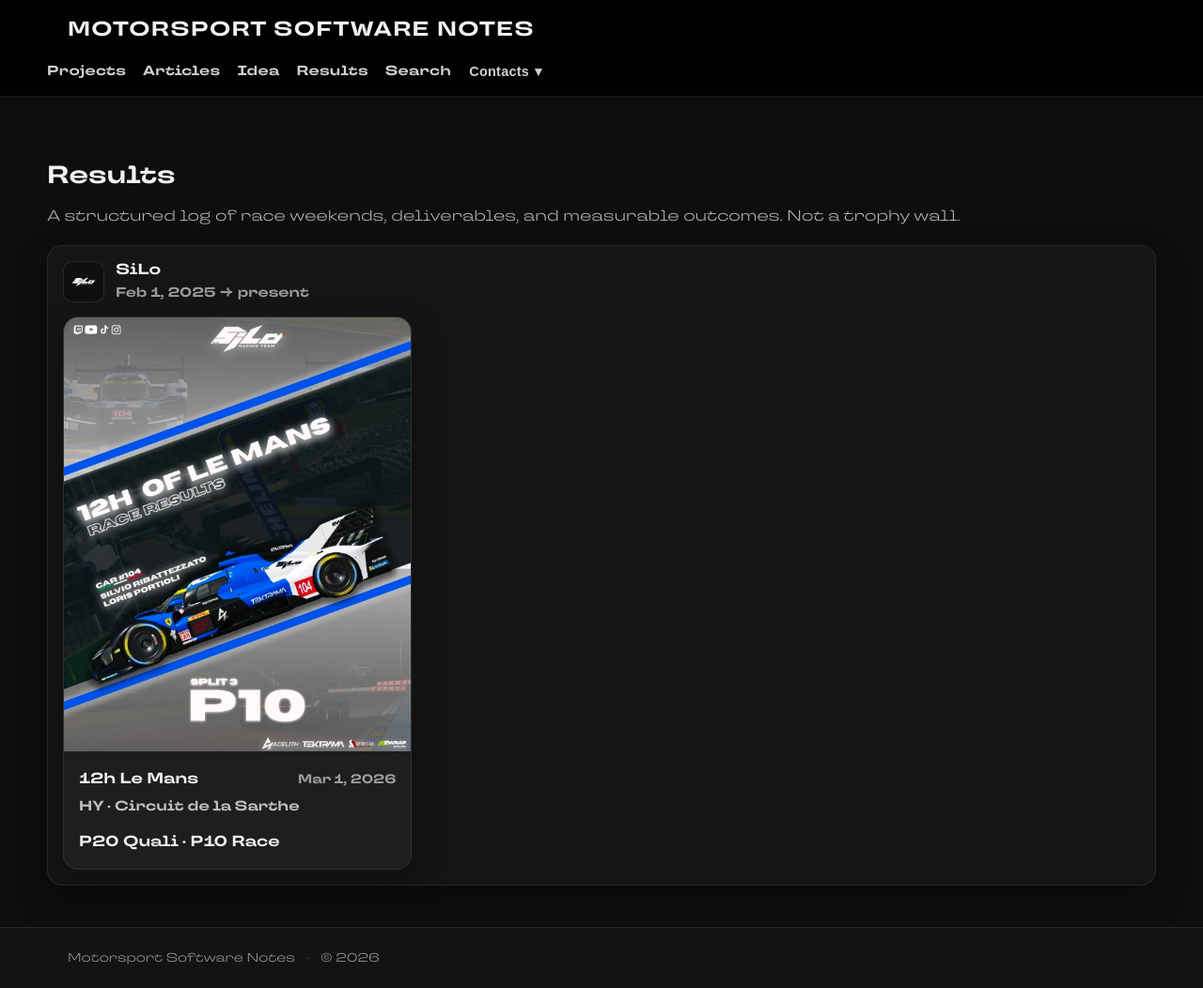
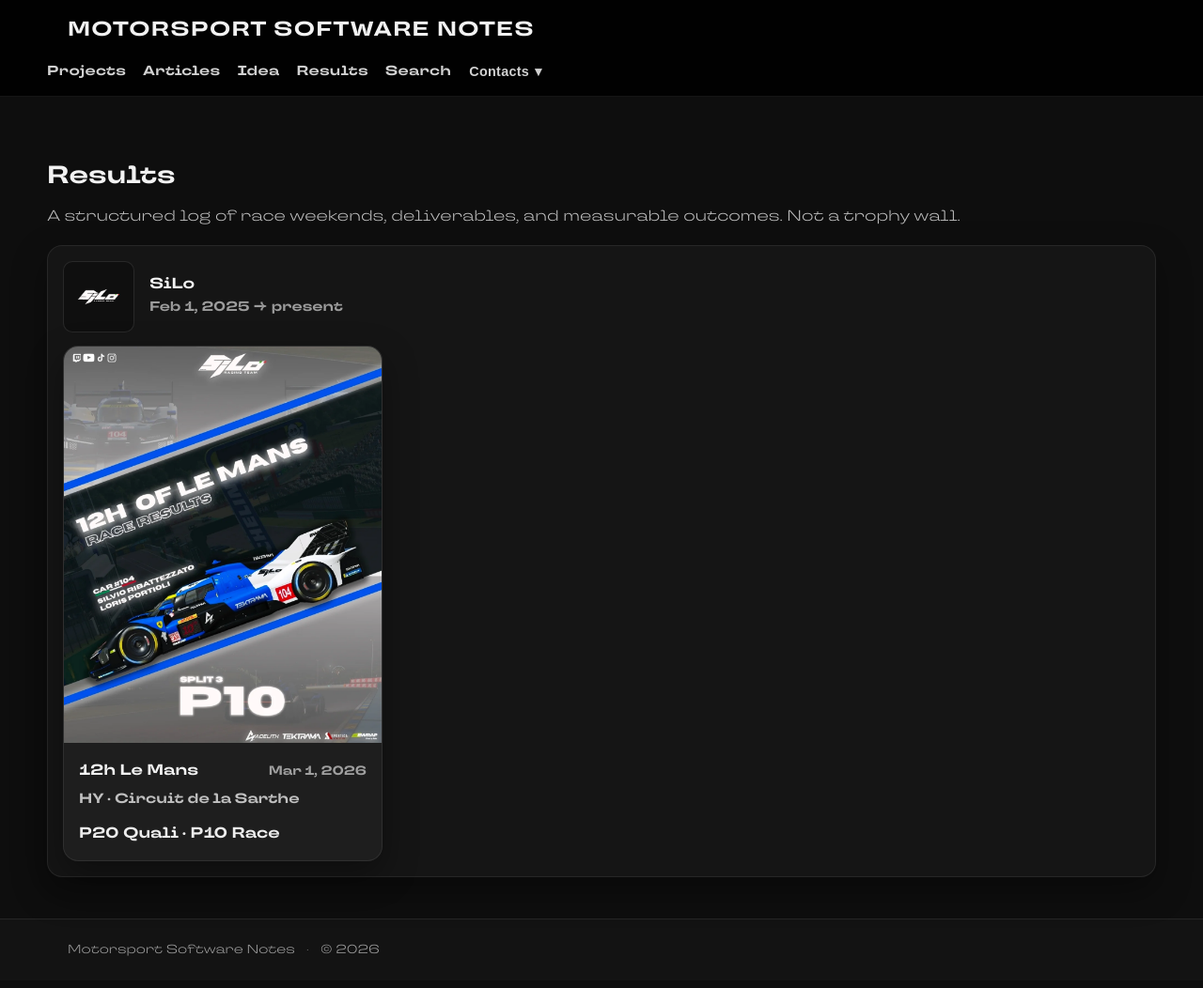
Before and after one commit to PietroCiuffreda3/motorsport-software-notes, a Jekyll site: the page built from results.md, in a window 1280 px wide and 1052 px high. Shown: the whole window at 94% size. Built offline with Jekyll 4.4.1, drawn with Linux system fonts in a browser that asks for light colours.

Commit message:
general update

```diff
--- a/_sass/custom.scss
+++ b/_sass/custom.scss
@@ -409,7 +409,7 @@ pre code{
 /* Grid cards */
 .u-grid{
   display: grid;
-  grid-template-columns: repeat(3, minmax(0, 1fr));
+  grid-template-columns: repeat(auto-fit, minmax(260px, 1fr));
   gap: 16px;
 }
 
@@ -434,12 +434,39 @@ pre code{
 .u-card__meta{ color: var(--muted-2); font-weight: 700; font-size: 0.95rem; }
 .u-card:hover{ background: rgba(255,255,255,0.06); transform: translateY(-1px); }
 
+/* Motion + focus affordances (UI fluidity without being flashy) */
+.u-card,
+.u-news-card{
+  transition: transform 160ms ease, border-color 160ms ease, background 160ms ease;
+}
+
+.u-card:focus-within,
+.u-news-card:focus-within{
+  border-color: rgba(24,166,255,0.35);
+}
+
+.u-news-card:hover{
+  background: rgba(255,255,255,0.055);
+  transform: translateY(-2px);
+  border-color: rgba(24,166,255,0.22);
+}
+
+@media (prefers-reduced-motion: reduce){
+  .u-card,
+  .u-news-card{ transition: none; }
+  .u-news-card:hover,
+  .u-card:hover{ transform: none; }
+}
+
 /* News grid */
 .u-news-grid{
   display: grid;
-  grid-template-columns: repeat(3, minmax(0, 1fr));
+  grid-template-columns: repeat(auto-fit, minmax(280px, 1fr));
   gap: 16px;
 }
+
+/* Vertical rhythm helpers */
+.u-section-spacer{ height: 22px; }
 
 .u-home-ctas{
   margin-top: 22px;
@@ -520,6 +547,7 @@ pre code{
 /* Home stats (reuses .u-news-card skin) */
 .u-stats{
   padding: 16px;
+  margin: 18px 0 0 0;
 }
 
 .u-stats__row{
@@ -582,13 +610,14 @@ pre code{
 .u-stint__header{
   display: flex;
   align-items: center;
-  gap: 12px;
+  gap: 16px;
   margin-bottom: 14px;
+  flex-wrap: wrap;
 }
 
 .u-stint__logo{
-  width: 44px;
-  height: 44px;
+  width: 76px;
+  height: 76px;
   object-fit: contain;
   border-radius: 10px;
   border: 1px solid rgba(255,255,255,0.10);
@@ -610,15 +639,16 @@ pre code{
 
 .u-results-grid{
   display: grid;
-  grid-template-columns: repeat(3, minmax(0, 1fr));
+  grid-template-columns: repeat(auto-fit, minmax(280px, 1fr));
   gap: 16px;
 }
 
-@media (max-width: 900px){
-  .u-results-grid{ grid-template-columns: repeat(2, minmax(0, 1fr)); }
-}
-@media (max-width: 640px){
-  .u-results-grid{ grid-template-columns: 1fr; }
+/* On wide screens, prevent single/dual cards from stretching too much */
+@media (min-width: 980px){
+  .u-results-grid{
+    grid-template-columns: repeat(auto-fill, minmax(280px, 340px));
+    justify-content: start;
+  }
 }
 
 /* Result card reuses .u-news-card skin but changes media ratio to 4:5 */
@@ -687,16 +717,12 @@ pre code{
 }
 
 @media (max-width: 980px){
-  .u-grid{ grid-template-columns: repeat(2, minmax(0, 1fr)); }
-  .u-news-grid{ grid-template-columns: repeat(2, minmax(0, 1fr)); }
   .u-feature__card{ grid-template-columns: 1fr; }
   .u-feature__body{ padding: 16px; }
   .u-hero{ min-height: 62vh; }
 }
 
 @media (max-width: 620px){
-  .u-grid{ grid-template-columns: 1fr; }
-  .u-news-grid{ grid-template-columns: 1fr; }
   .u-hero__social{ position: relative; right: auto; bottom: auto; margin-top: 18px; }
   .u-hero{ padding: 44px 18px; }
   .u-nav{ width: 40px; height: 40px; font-size: 26px; }
```
Also changed, not shown: articles.md (+1 -1 lines), index.md (+1 -1 lines), project.md (+2 -1 lines).
